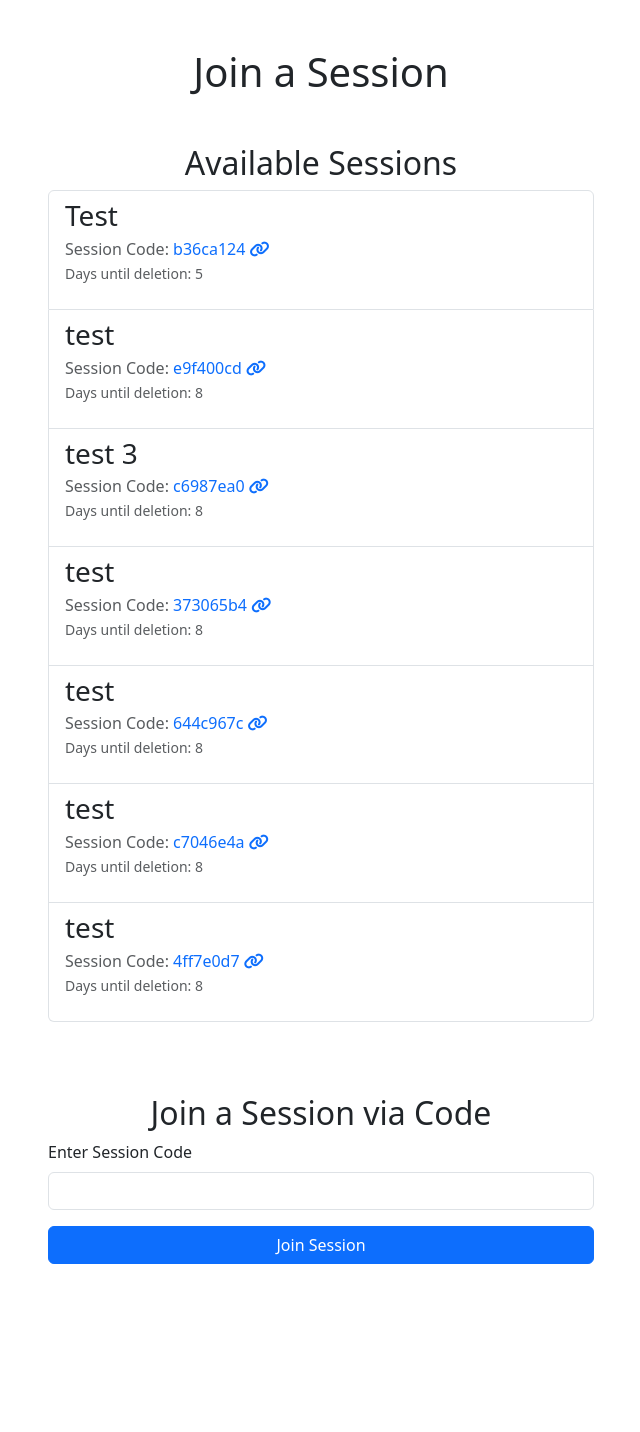
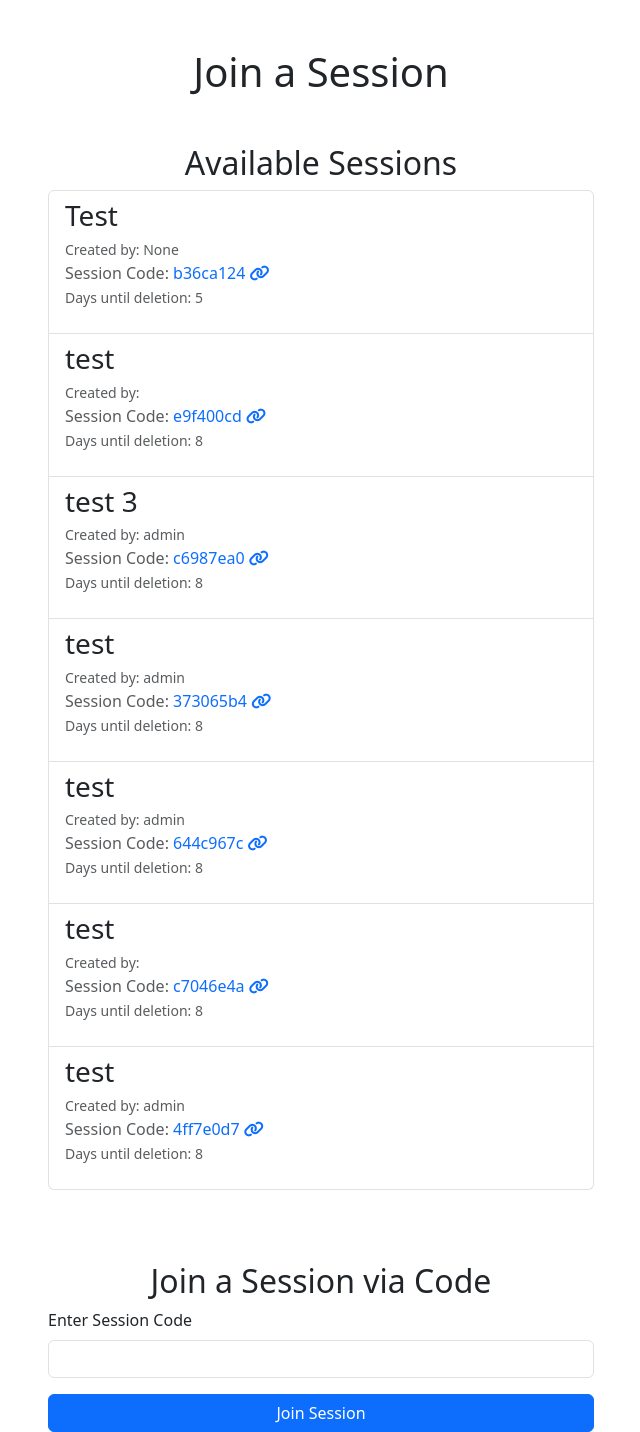
Before and after one commit to admiralorbiter/EngageKC, a Django app: page /join-session/ in a window 1280 px wide. Shown: the part 42-1474 px from the top of the page, without its empty margins (319-959 px from the left). Before the commit the page ends 1306 px from the top, so only its background shows below. Run offline with Django 5.2, Linux system fonts and the light colour scheme; data comes from the database, SQL or seed files in the repository; both versions use the stored data as it was after the commit; parts of the project's set-up code (start-up, migrations or seed data) failed here and were passed over; some libraries are stand-ins or nearby versions.

Commit message:
sessions track who created them and shows them

```diff
--- a/video_app/models.py
+++ b/video_app/models.py
@@ -16,6 +16,7 @@
     notes = models.TextField(blank=True, null=True)
     created_at = models.DateTimeField(auto_now_add=True)
     is_paused = models.BooleanField(default=False)
+    created_by = models.CharField(max_length=255, blank=True, null=True)
 
     def is_expired(self):
         return not self.is_paused and (timezone.now() > self.created_at + timedelta(days=7))
--- a/video_app/templates/video_app/join_session.html
+++ b/video_app/templates/video_app/join_session.html
@@ -33,6 +33,7 @@
                                 <div>
                                     <h3 class="mb-1">{{ session.name }}</h3>
                                     <p class="mb-1">{{ session.description }}</p>
+                                    <small class="text-muted">Created by: {{ session.created_by }}</small>
                                     <p class="text-muted">Session Code: <a href="{% url 'session_detail' session.pk %}" class="session-link">{{ session.session_code }} <i class="fa-solid fa-link"></i></a></small>
                                     <br>
                                     <small class="text-muted">Days until deletion: {{ session.days_until_deletion }}</small>
--- a/video_app/templates/video_app/session_detail.html
+++ b/video_app/templates/video_app/session_detail.html
@@ -36,6 +36,7 @@
             <h1 class="mb-3">Session: {{ session_instance.name }}</h1>
             <p><strong>Session Code:</strong> {{ session_instance.session_code }}</p>
             <p><strong>Created At:</strong> {{ session_instance.created_at|date:"F j, Y, g:i a" }}</p>
+            <p><strong>Created by:</strong> {{ session_instance.created_by }}</p>
             <a href="{% url 'upload_media' session_instance.pk %}" class="btn btn-primary mb-3">Upload Media</a>
         </div>
         <div class="media-list">
--- a/video_app/views.py
+++ b/video_app/views.py
@@ -161,7 +161,9 @@
     if request.method == 'POST':
         form = SessionForm(request.POST)
         if form.is_valid():
-            new_session = form.save()
+            new_session = form.save(commit=False)  # Use commit=False to get the object but not save it to the database yet
+            new_session.created_by = str(request.user)
+            new_session.save()  # Now save the session with the updated created_by field
             return redirect('session_detail', session_pk=new_session.pk)
     else:
         form = SessionForm()
```
Also changed, not shown: db.sqlite3, video_app/migrations/0017_session_created_by.py (added), video_app/migrations/0018_alter_session_created_by.py (added), video_app/migrations/0019_alter_session_created_by.py (added).
